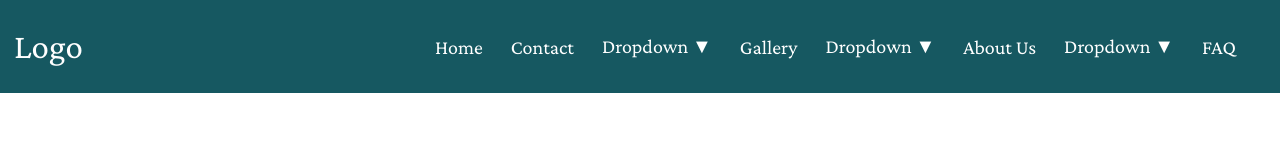
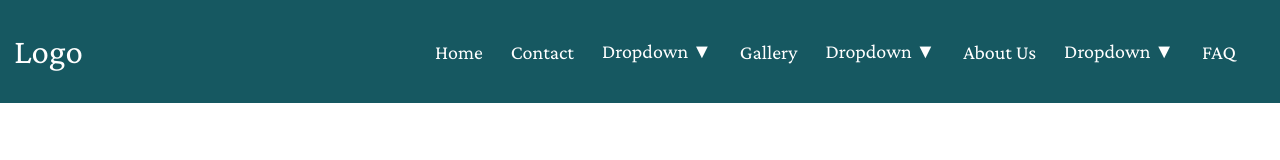
Before and after one commit to prashant523580/gulp-sass, a website: page navbar/index.html in a window 1280 px wide. Shown: the top 160 px of the page. Drawn offline with nearby package versions, Linux system fonts and the light colour scheme; files that its build step writes are made by us from their sources.

Commit message:
Updated Navigation padding while body scrolling

```diff
--- a/navbar/index.html
+++ b/navbar/index.html
@@ -10,7 +10,7 @@
 </head>
 
 <body>
-    <nav>
+    <nav id="navbar">
         <input type="checkbox" id="check">
         <header>
             <a href="#" class="logo">Logo</a>
@@ -22,7 +22,7 @@
             </div>
         </label>
         </header>
-        <div class="nav-link">
+        <div class="nav-link" id="navlink">
             <a href="#">home</a>
             <a href="#">contact</a>
             <div class="dropdown">
@@ -53,7 +53,9 @@
             <a href="#">FAQ</a>
         </div>
     </nav>
+    <section style="height: 1500px;">
 
+    </section>
     <script src="dist/js/main.js"></script>
 </body>
 
--- a/navbar/src/js/main.js
+++ b/navbar/src/js/main.js
@@ -1,3 +1,21 @@
+window.onscroll = function() { scroll() };
+
+function scroll() {
+    var navlink = document.getElementById("navlink");
+    if (document.body.scrollTop > 80 || document.documentElement.scrollTop > 80) {
+        document.getElementById("navbar").style.padding = "5px 0px";
+        // if (navlink.className === "nav-link") {
+        //     navlink.className += " response";
+        // } else {
+        //     navlink.className = "navlink";
+        // }
+        navlink.style.top = " 64px";
+    } else {
+        document.getElementById("navbar").style.padding = "20px 0px";
+        navlink.style.top = " 90px";
+    }
+}
+
 function changeFun(x) {
     x.classList.toggle("change");
 }
--- a/navbar/src/scss/style.scss
+++ b/navbar/src/scss/style.scss
@@ -10,8 +10,13 @@
             top: 0;
             left: 0;
             width: 100%;
-            padding: 15px 0px;
+            padding: 20px 0px;
             background-color: $bg-c1;
+            transition: .2s ease;
+            -webkit-transition: .2s ease;
+            -moz-transition: .2s ease;
+            -ms-transition: .2s ease;
+            -o-transition: .2s ease;
             @include display-sB;
             #check {
                 display: none;
```
Also changed, not shown: navbar/dist/css/style.css, navbar/dist/js/main.js.
